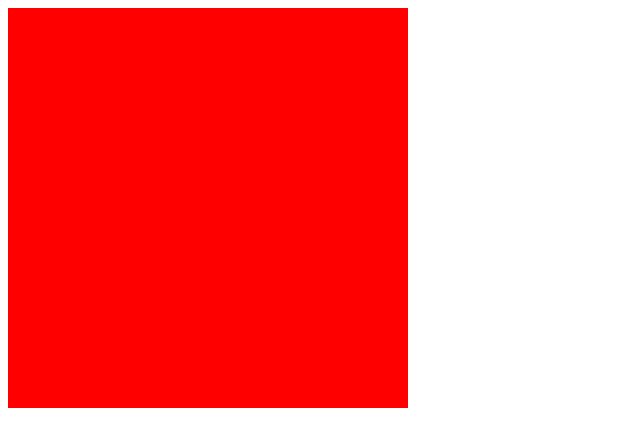
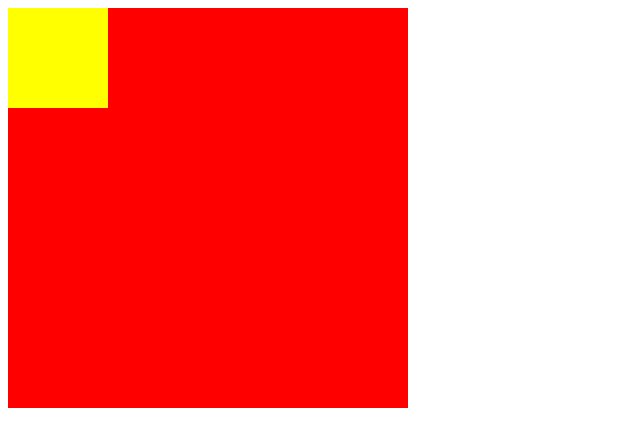
Before and after one commit to vishalRK/demo, a plain HTML site: page index.html in a window 1280 px wide. Shown: the whole page, without its empty margins (0-640 px from the left). Drawn offline with Linux system fonts and the light colour scheme.

Commit message:
feat(add div style): add div style

```diff
--- a/index.html
+++ b/index.html
@@ -8,7 +8,7 @@
 </head>
 <body>
     <div style="background-color: red; width: 400px; height: 400px;">
-
+        <div style="background-color: yellow; width: 100px; height: 100px;"></div>
     </div>
 </body>
 </html>
```
